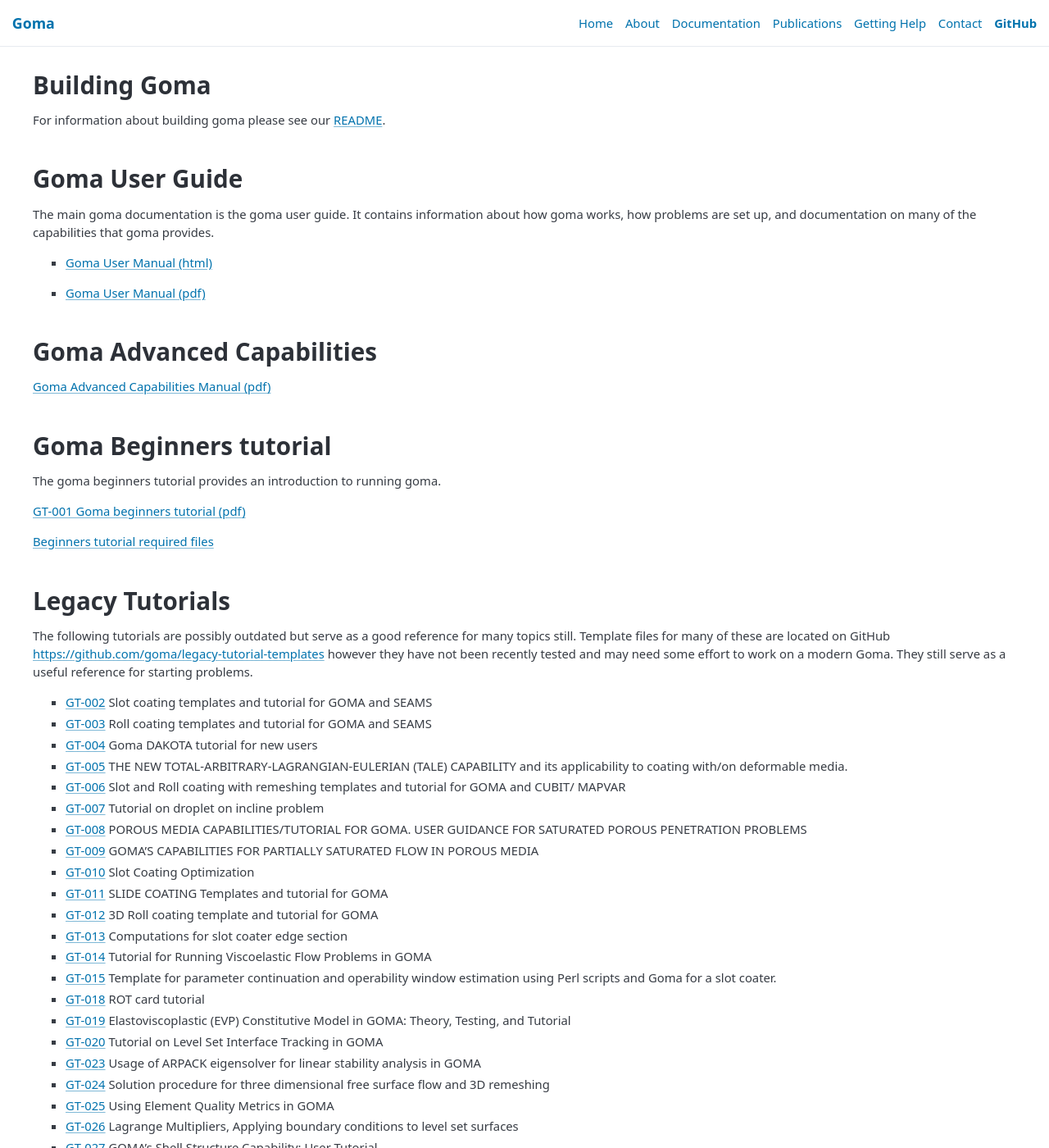
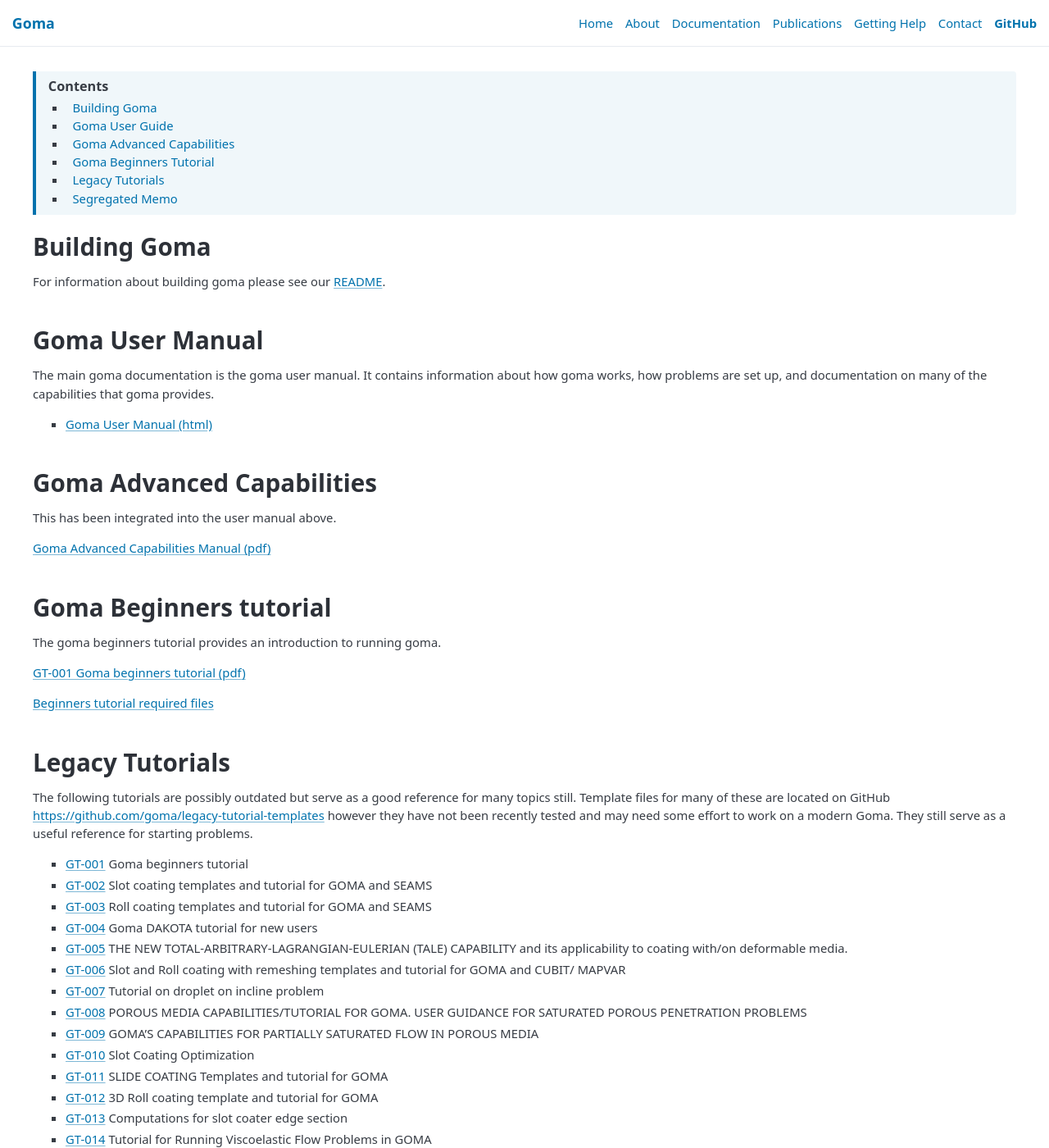
Before and after one commit to goma/goma.github.io, a Jekyll site: the page built from documentation.md, in a window 1280 px wide and 1400 px high. Shown: the whole window at 82% size. Built offline with Jekyll 4.4.1, drawn with Linux system fonts in a browser that asks for light colours.

Commit message:
update docs

```diff
--- a/assets/css/custom.css
+++ b/assets/css/custom.css
@@ -38,6 +38,39 @@
   padding-top: 2rem;
   padding-bottom: 3rem;
   min-height: calc(100vh - 160px);
+}
+
+/* Documentation table of contents */
+.doc-toc {
+  display: block;
+  border-left: 4px solid var(--pico-primary);
+  margin-bottom: 1.5rem;
+  padding: 0.6rem 1rem;
+  background: color-mix(in srgb, var(--pico-primary) 6%, transparent);
+  border-radius: 0 var(--pico-border-radius) var(--pico-border-radius) 0;
+}
+
+.doc-toc h2 {
+  margin-bottom: 0.35rem;
+  font-size: 1.1rem;
+}
+
+.doc-toc ul {
+  display: block;
+  margin-bottom: 0;
+  padding-left: 2rem;
+}
+
+.doc-toc li {
+  display: list-item;
+  break-inside: avoid;
+  padding: 0;
+  padding-left: 1rem;
+}
+
+.doc-toc a {
+  display: inline;
+  padding: 0;
 }
 
 /* Footer */
--- a/documentation.md
+++ b/documentation.md
@@ -3,21 +3,33 @@
 title: Goma documentation
 ---
 
+<nav class="doc-toc" aria-labelledby="doc-toc-heading">
+  <h2 id="doc-toc-heading">Contents</h2>
+  <ul>
+    <li><a href="#building-goma">Building Goma</a></li>
+    <li><a href="#goma-user-guide">Goma User Guide</a></li>
+    <li><a href="#goma-advanced-capabilities">Goma Advanced Capabilities</a></li>
+    <li><a href="#goma-beginners-tutorial">Goma Beginners Tutorial</a></li>
+    <li><a href="#legacy-tutorials">Legacy Tutorials</a></li>
+    <li><a href="#segregated-memo">Segregated Memo</a></li>
+  </ul>
+</nav>
+
 # Building Goma
 
 For information about building goma please see our [README](https://github.com/goma/goma/blob/master/README.md).
 
-# Goma User Guide
+# Goma User Manual
 
-The main goma documentation is the goma user guide. It contains information about
+The main goma documentation is the goma user manual. It contains information about
 how goma works, how problems are set up, and documentation on many of the capabilities that
 goma provides.
 
 - [Goma User Manual (html)](https://docs.gomafem.com/)
 
-- [Goma User Manual (pdf)](/files/goma-manual.pdf)
+# Goma Advanced Capabilities
 
-# Goma Advanced Capabilities
+This has been integrated into the user manual above.
 
 [Goma Advanced Capabilities Manual (pdf)](/files/goma-adv-cap.pdf)
 
@@ -37,6 +49,7 @@
 however they have not been recently tested and may need some effort to work on a
 modern Goma. They still serve as a useful reference for starting problems.
 
+- [GT-001](/files/goma-beginners-tutorial.pdf) Goma beginners tutorial
 - [GT-002](/files/tutorials/GT-002_2018.pdf) Slot coating templates and tutorial for GOMA and SEAMS
 - [GT-003](/files/tutorials/GT-003_2018.pdf) Roll coating templates and tutorial for GOMA and SEAMS
 - [GT-004](/files/tutorials/GT-004_2018.pdf) Goma DAKOTA tutorial for new users
```
